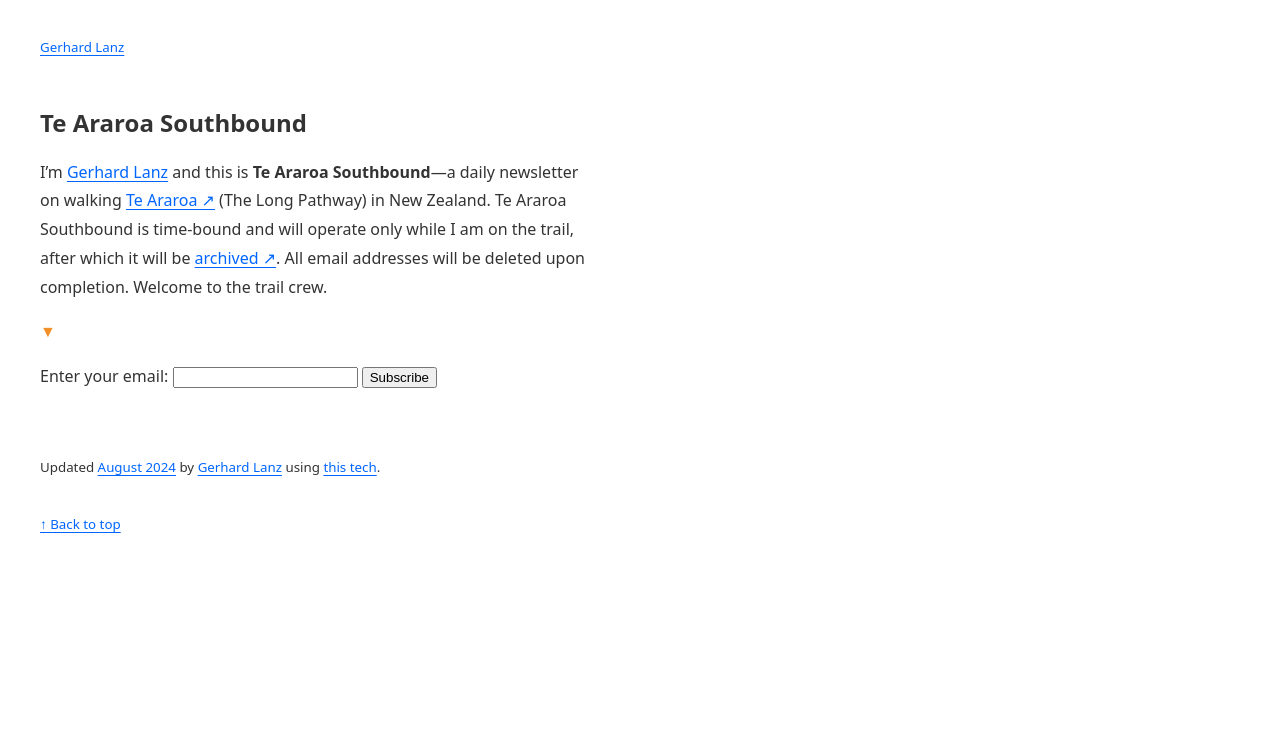
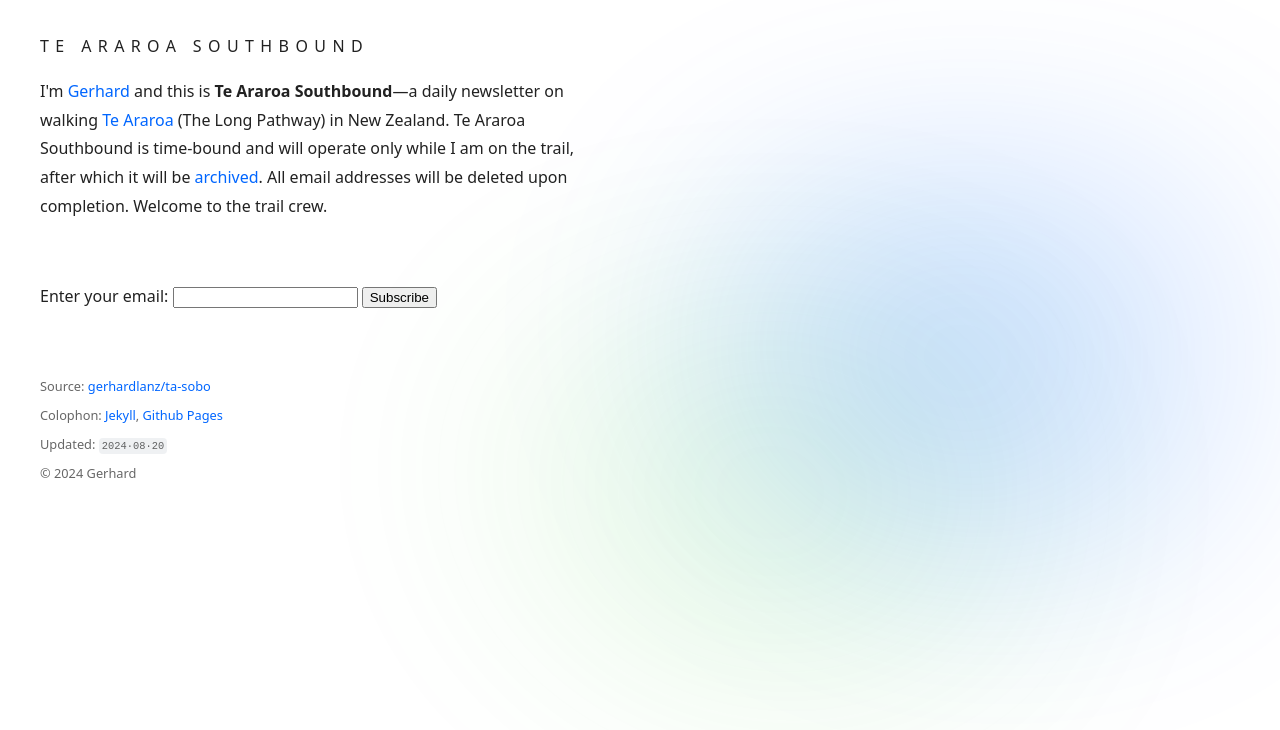
Before and after one commit to gerhardlanz/ta-sobo.gerhardla.nz, a Jekyll site: the page built from index.md, in a window 1280 px wide. Shown: the top 730 px of the page. Built offline with Jekyll 4.4.1, drawn with Linux system fonts in a browser that asks for light colours; Markdown is read by kramdown in place of the engine named in the settings; our own code applies the rules of GitHub Pages for plain Markdown files.

Commit message:
chore: remove readme-index plugin

```diff
--- a/_config.yml
+++ b/_config.yml
@@ -1,4 +1,4 @@
-title: Gerhard Lanz
+title: Gerhard
 markdown: CommonMark
 repository: gerhardlanz/ta-sobo
 url: https://ta-sobo.gerhardla.nz
@@ -7,7 +7,6 @@ permalink: /:title
 plugins:
   - jekyll-commonmark
   - jekyll-feed
-  - jekyll-readme-index
   - jekyll-sitemap
   - jekyll-titles-from-headings
 
--- a/_layouts/default.html
+++ b/_layouts/default.html
@@ -7,36 +7,67 @@
             color-scheme: light dark
         }
 
-        body {
-            color: light-dark(#333, #EEE);
-            background-color: light-dark();
-            font: 100%/1.8 system-ui, sans-serif
+        .background-green {
+            position: absolute;
+            top: 30%;
+            left: 60%;
+            transform: translate(-50%, 0%);
+            width: 50%;
+            height: 50%;
+            border-radius: 50% 22% 40% 80%;
+            filter: blur(100px);
+            background: radial-gradient(circle at 50% 50%, rgba(50, 205, 50, 1), rgba(76, 0, 255, 0));
+            opacity: 0.15;
         }
 
-        article,
-        footer,
-        nav {
-            margin: 2em;
-            max-width: 60ch
+        .background-blue {
+            position: absolute;
+            top: 15%;
+            left: 75%;
+            transform: translate(-50%, 0%);
+            width: 50%;
+            height: 50%;
+            border-radius: 50% 22% 40% 80%;
+            filter: blur(100px);
+            background: radial-gradient(circle at 50% 50%, rgba(0, 102, 255, 1), rgba(76, 0, 255, 0));
+            opacity: 0.25;
+        }
+
+        body {
+            color: light-dark(#000000DE, #DDD);
+            background-color: light-dark(#FFF, #151515);
+            font: 100%/1.8 system-ui, sans-serif
         }
 
         h1,
         h2,
         h3 {
-            line-height: 1.2;
-            margin-top: 2em;
-            text-wrap: balance
+            color: light-dark(#000000DE, #DDD);
+            font: 100%/1.8 system-ui, sans-serif;
+            letter-spacing: 0.4em;
+            text-transform: uppercase
+        }
+
+        article,
+        footer {
+            margin: 2em;
+            max-width: 60ch
         }
 
         a {
             color: light-dark(#06F, #9CF);
-            text-decoration: underline;
+            text-decoration: none;
             text-decoration-color: light-dark(#06F, #9CF);
             text-decoration-thickness: 1px;
             text-underline-offset: 3px
         }
 
+        a:hover {
+            color: transparent;
+        }
+
         blockquote {
+            color: light-dark(#00000099, #DDD);
             border-left: solid 1px;
             font: italic 95%/1.4 sans-serif;
             margin: 2.5rem 0;
@@ -45,7 +76,7 @@
 
         code {
             background-color: light-dark(#AFB8C133, #6E768166);
-            border-radius: 6px;
+            border-radius: 4px;
             margin-right: 2px;
             padding: 0.2em 0.3em;
             white-space: nowrap
@@ -61,6 +92,11 @@
             word-wrap: break-word
         }
 
+        small {
+            color: light-dark(#00000099, #DDD);
+            font-size: 0.8em
+        }
+
         img {
             border-radius: 3px;
             max-width: 100%
@@ -69,18 +105,15 @@
     <meta charset="UTF-8">
     <meta name="robots" content="noindex, nofollow">
     <meta name="viewport" content="width=device-width, initial-scale=1">
-    <meta name="author" content="Gerhard Lanz">
     <link rel="apple-touch-icon" sizes="180x180" href="/assets/apple-touch-icon.png">
     <link rel="icon" type="image/png" sizes="32x32" href="/assets/favicon-32x32.png">
     <link rel="icon" type="image/png" sizes="16x16" href="/assets/favicon-16x16.png">
     <link rel="manifest" href="/assets/site.webmanifest">
-    <link rel="mask-icon" href="/assets/safari-pinned-tab.svg" color="#fff">
+    <link rel="mask-icon" href="/assets/safari-pinned-tab.svg" color="#32cd32">
     <link rel="shortcut icon" href="/assets/favicon.ico">
-    <meta name="color-scheme" content="light dark">
-    <meta name="msapplication-TileColor" content="#fff">
+    <meta name="msapplication-TileColor" content="#00a300">
     <meta name="msapplication-config" content="/assets/browserconfig.xml">
-    <meta name="theme-color" content="#EEE" media="(prefers-color-scheme: dark)">
-    <meta name="theme-color" content="#333" media="(prefers-color-scheme: light)">
+    <meta name="theme-color" content="#ffffff">
     <link rel="canonical" href="{{ page.url | prepend: site.url }}">
     {% feed_meta %}
     <title>{% if page.permalink == '/' %}{{ site.title }}{% else %}{{ page.title }} • {{ site.title }}{% endif %}
@@ -88,18 +121,18 @@
 </head>
 
 <body>
+    <div class="background-green"></div>
+    <div class="background-blue"></div>
     <div>
-        <nav>
-            <small>
-                <a href="/">Gerhard Lanz</a>
-            </small>
-        </nav>
         <article>{{ content }}<br></article>
         <footer>
             <small>
-                Updated <a href="/now">{{ "now" | date: "%B %Y" }}</a> by <a href="/about">Gerhard Lanz</a> using <a
-                    href="/uses">this tech</a>.<br><br>
-                <a href="#">↑ Back to top</a>
+                Source: <a href="https://github.com/gerhardlanz/ta-sobo">gerhardlanz/ta-sobo</a><br>
+                Colophon: <a href="https://jekyllrb.com">Jekyll</a>, <a href="https://pages.github.com">Github
+                    Pages</a><br>
+                Updated: <code>{{ "now" | date: "%Y·%m·%d" }}</code><br>
+                © 2024 Gerhard<br>
+            </small>
         </footer>
     </div>
 </body>
--- /dev/null
+++ b/index.md
@@ -0,0 +1,20 @@
+---
+layout: default
+permalink: /
+---
+
+<h1>Te Araroa Southbound</h1>
+
+<p>I'm <a href="https://gerhardla.nz">Gerhard</a> and this is <strong>Te Araroa Southbound</strong>—a daily newsletter on walking <a href="https://www.teararoa.org.nz">Te Araroa</a> (The Long Pathway) in New Zealand. Te Araroa Southbound is time-bound and will operate only while I am on the trail, after which it will be <a href="https://buttondown.email/gerhard/archive">archived</a>. All email addresses will be deleted upon completion. Welcome to the trail crew.</p><br>
+
+<form
+  action="https://buttondown.email/api/emails/embed-subscribe/gerhard"
+  method="post"
+  target="popupwindow"
+  onsubmit="window.open('https://buttondown.email/gerhard', 'popupwindow')"
+  class="embeddable-buttondown-form">
+  <label for="bd-email">Enter your email: </label>
+  <input type="email" name="email" id="bd-email" />
+  <input type="hidden" value="1" name="embed" />
+  <input type="submit" value="Subscribe" />
+</form>
```
Also changed, not shown: README.md (deleted).
